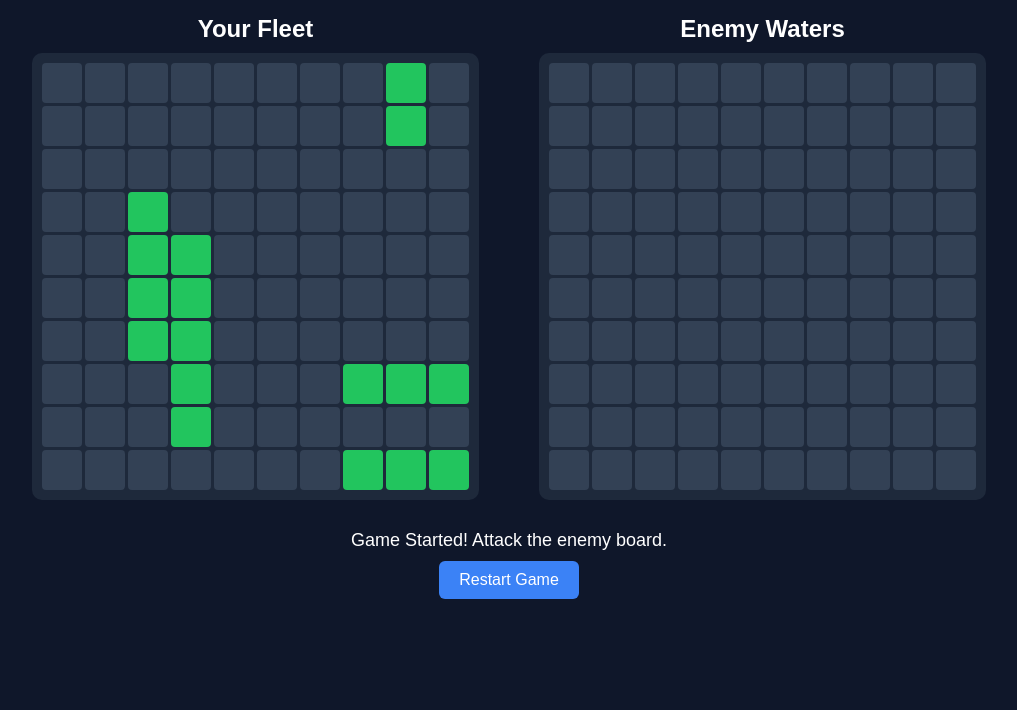
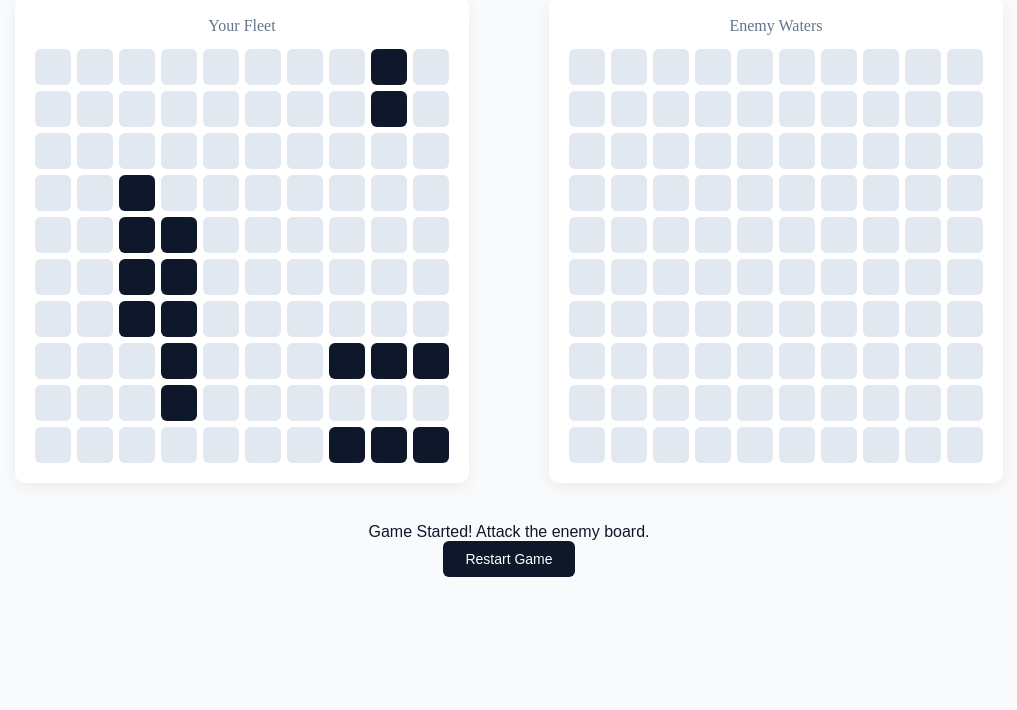
Before and after one commit to Sanskriti3104/Battleships, a website built with webpack: page src/index.html in a window 1280 px wide. Shown: the part 90-800 px from the top of the page, without its empty margins (131-1148 px from the left). Built offline with nearby package versions, Linux system fonts and the light colour scheme; a web font is replaced by a local one.

Commit message:
improve UI layout and board styling

```diff
--- a/src/DOM.js
+++ b/src/DOM.js
@@ -3,8 +3,7 @@ const container = document.querySelector('.game-container');
 const humanBoard = document.getElementById('human-board');
 const computerBoard = document.getElementById('computer-board');
 const boards = document.querySelectorAll('.board');
-const status = document.getElementById('status');
-const resetButton = document.getElementById('reset-button');
+const resetButton = document.getElementById('reset-btn');
 
 function renderBoard(gameboard, boardElement, isComputer) {
     boardElement.innerHTML = '';
@@ -35,4 +34,4 @@ function renderBoard(gameboard, boardElement, isComputer) {
 
 }
 
-export { container, humanBoard, computerBoard, status, renderBoard }
+export { container, humanBoard, computerBoard, renderBoard }
--- a/src/Game.js
+++ b/src/Game.js
@@ -59,7 +59,6 @@ export default function Game() {
         DOM.renderBoard(computerPlayer.gameboard, DOM.computerBoard, true);
 
         if (computerPlayer.gameboard.allShipsSunk()) {
-            DOM.status.textContent = 'You win! Click Restart to play again.';
             gameOver = true; // Set game over flag
             return;
         }
@@ -82,7 +81,6 @@ export default function Game() {
         DOM.renderBoard(humanPlayer.gameboard, DOM.humanBoard, false);
 
         if (humanPlayer.gameboard.allShipsSunk()) {
-            DOM.status.textContent = 'Computer wins! Click Restart to play again.';
             gameOver = true; // Set game over flag
             return;
         }
--- a/src/styles.css
+++ b/src/styles.css
@@ -1,90 +1,138 @@
+@import url('https://fonts.googleapis.com/css?family=Caesar+Dressing');
+@import url('https://fonts.googleapis.com/css?family=Capriola');
+
 * {
     margin: 0;
     padding: 0;
     box-sizing: border-box;
-    font-family: Arial, Helvetica, sans-serif;
 }
 
 body {
-    background: #0f172a;
-    color: white;
-    text-align: center;
-    padding: 30px;
+    background: #f8fafc;
+    color: #0f172a;
+    font-family: 'Arial', sans-serif;
+
+    min-height: 100vh;
+    margin: 0;
+    padding: 20px;
+
+    display: flex;
+    flex-direction: column;
+    align-items: center;
 }
 
+/* TITLE */
+
 .title {
-    font-size: 40px;
+    display: flex;
+    flex-direction: column;
+    align-items: center;
+
     margin-bottom: 30px;
 }
+
+.title h1 {
+    font-family: 'Caesar Dressing';
+    font-size: 70px;
+}
+
+.title p {
+    font-family: 'Capriola';
+    font-size: 15px;
+     max-width: 500px;
+    text-align: center;
+}
+
+/* GAME LAYOUT */
 
 .game-container {
     display: flex;
     justify-content: center;
-    gap: 60px;
-    margin-bottom: 30px;
+    gap: 80px;
+    margin-bottom: 40px;
+}
+
+/* BOARD CARD */
+
+.board-container {
+    background: white;
+    padding: 20px;
+    border-radius: 10px;
+    box-shadow: 0 4px 16px rgba(0, 0, 0, 0.06);
 }
 
 .board-container h2 {
-    margin-bottom: 10px;
+    font-family: 'Capriola';
+    text-align: center;
+    font-size: 16px;
+    font-weight: 500;
+    margin-bottom: 14px;
+    color: #64748b;
 }
+
+/* BOARD GRID */
 
 .board {
     display: grid;
-    grid-template-columns: repeat(10, 40px);
-    grid-template-rows: repeat(10, 40px);
-    gap: 3px;
-    background: #1e293b;
-    padding: 10px;
-    border-radius: 10px;
+    grid-template-columns: repeat(10, 36px);
+    grid-template-rows: repeat(10, 36px);
+    gap: 6px;
 }
 
+/* CELL */
+
 .cell {
-    width: 40px;
-    height: 40px;
-    background: #334155;
-    cursor: pointer;
-    display: flex;
-    align-items: center;
-    justify-content: center;
-    border-radius: 4px;
-    transition: 0.2s;
+    width: 36px;
+    height: 36px;
+    border-radius: 6px;
+    background: #e2e8f0;
+    transition: all 0.15s ease;
 }
 
-.cell:hover {
-    background: #475569;
+/* HOVER (enemy board only) */
+
+#computer-board .cell:hover {
+    background: #cbd5f5;
+    cursor: pointer;
 }
 
+/* SHIP */
+
 .ship {
-    background: #22c55e;
+    background: #0f172a;
 }
+
+/* HIT */
 
 .hit {
     background: #ef4444;
 }
 
+/* MISS */
+
 .miss {
     background: #94a3b8;
 }
 
+/* STATUS */
+
 .controls {
-    margin-top: 20px;
+    text-align: center;
 }
 
-#status {
-    margin-bottom: 10px;
-    font-size: 18px;
-}
+/* BUTTON */
 
 button {
-    padding: 10px 20px;
-    font-size: 16px;
+    background: #0f172a;
+    color: white;
     border: none;
+    padding: 10px 22px;
+    font-size: 14px;
     border-radius: 6px;
     cursor: pointer;
-    background: #3b82f6;
-    color: white;
+    transition: background 0.15s ease;
 }
 
 button:hover {
-    background: #2563eb;
+    background: #1e293b;
 }
```
